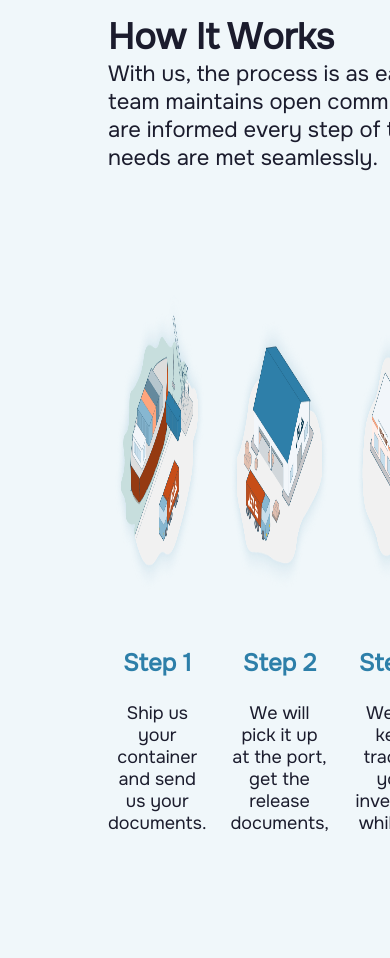
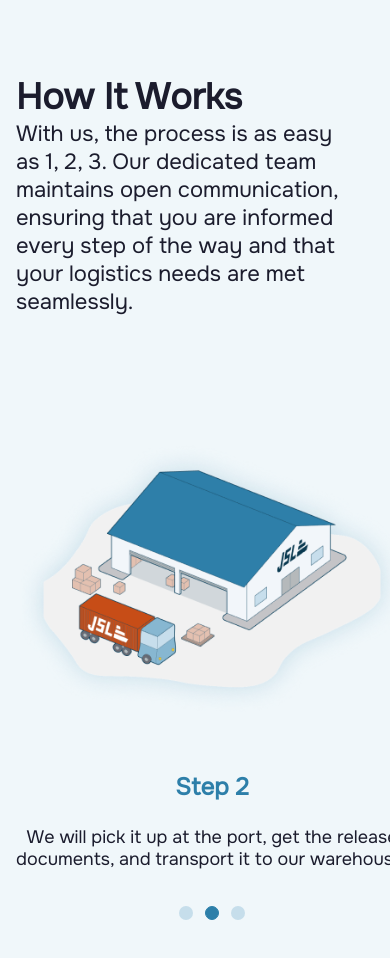
Before and after one commit to dmr1725/joshua-shipping-web, a Next.js app: page / in a window 390 px wide. Shown: the part 2000-2958 px from the top of the page. Before the commit the page ends 2838 px from the top, so only its background shows below. Built offline with nearby package versions, Linux system fonts and the light colour scheme.

Commit message:
Make step cards change in carousel when mobile view.

```diff
--- a/app/ui/landing/how-it-works/how-it-works.module.css
+++ b/app/ui/landing/how-it-works/how-it-works.module.css
@@ -60,3 +60,38 @@
     line-height: normal;
     align-self: stretch;
 }
+
+.ellipse-container {
+    display: none;
+}
+
+@media (max-width: 64rem) {
+    .how-it-works-container {
+        width: 120%;
+        align-items: flex-start;
+        gap: 2.5rem;
+        padding-top: 3.75rem;
+        padding-left: 1rem;
+    }
+
+    .hide-step-card {
+        display: none;
+    }
+
+    .how-it-works-text {
+        width: 100%;
+        align-self: stretch;
+    }
+
+    .steps-container {
+        flex-direction: column;
+    }
+
+    .ellipse-container {
+        display: flex;
+        width: 24.5rem;
+        justify-content: center;
+        align-items: center;
+        gap: 0.75rem;
+    }
+}
--- a/app/ui/landing/how-it-works/how-it-works.tsx
+++ b/app/ui/landing/how-it-works/how-it-works.tsx
@@ -1,6 +1,9 @@
+'use client';
+import { useEffect, useState } from 'react'
 import styles from './how-it-works.module.css'
 
 export const HowItWorks = () => {
+    const [currentStepId, setCurrentStepId] = useState(1);
     const steps = [
         {
             id: 1,
@@ -22,6 +25,17 @@ export const HowItWorks = () => {
         },
 
     ]
+
+    useEffect(() => {
+        // Set up an interval to change the step every 3 seconds
+        const intervalId = setInterval(() => {
+            setCurrentStepId((prevStepId) => (prevStepId === 3 ? 1 : prevStepId + 1));
+        }, 3000); // Change step every 3 seconds
+
+        // Cleanup interval on component unmount
+        return () => clearInterval(intervalId);
+    }, []);
+
     return (
         <div className={styles['how-it-works-container']}>
             <div>
@@ -30,12 +44,17 @@ export const HowItWorks = () => {
             </div>
             <div className={styles['steps-container']}>
                 {steps.map((step) => (
-                    <div key={step.id} className={styles['steps-card-container']}>
+                    <div key={step.id} className={`${styles['steps-card-container']} ${currentStepId != step.id ? styles['hide-step-card'] : ''}`}>
                         <img className={styles['step-image']} src={step.image}/>
                         <div className={styles['step-header']}>{step.header}</div>
                         <div className={styles['step-text']}>{step.text}</div>
                     </div>
                 ))}
+                <div className={styles['ellipse-container']}>
+                    <img src={`${currentStepId == 1 ? 'icons/filled_ellipse.svg' : 'icons/empty_ellipse.svg'}`}/>
+                    <img src={`${currentStepId == 2 ? 'icons/filled_ellipse.svg' : 'icons/empty_ellipse.svg'}`}/>
+                    <img src={`${currentStepId == 3 ? 'icons/filled_ellipse.svg' : 'icons/empty_ellipse.svg'}`}/>
+                </div>
             </div>
         </div>
     )
```
Also changed, not shown: public/icons/empty_ellipse.svg (added), public/icons/filled_ellipse.svg (added).
